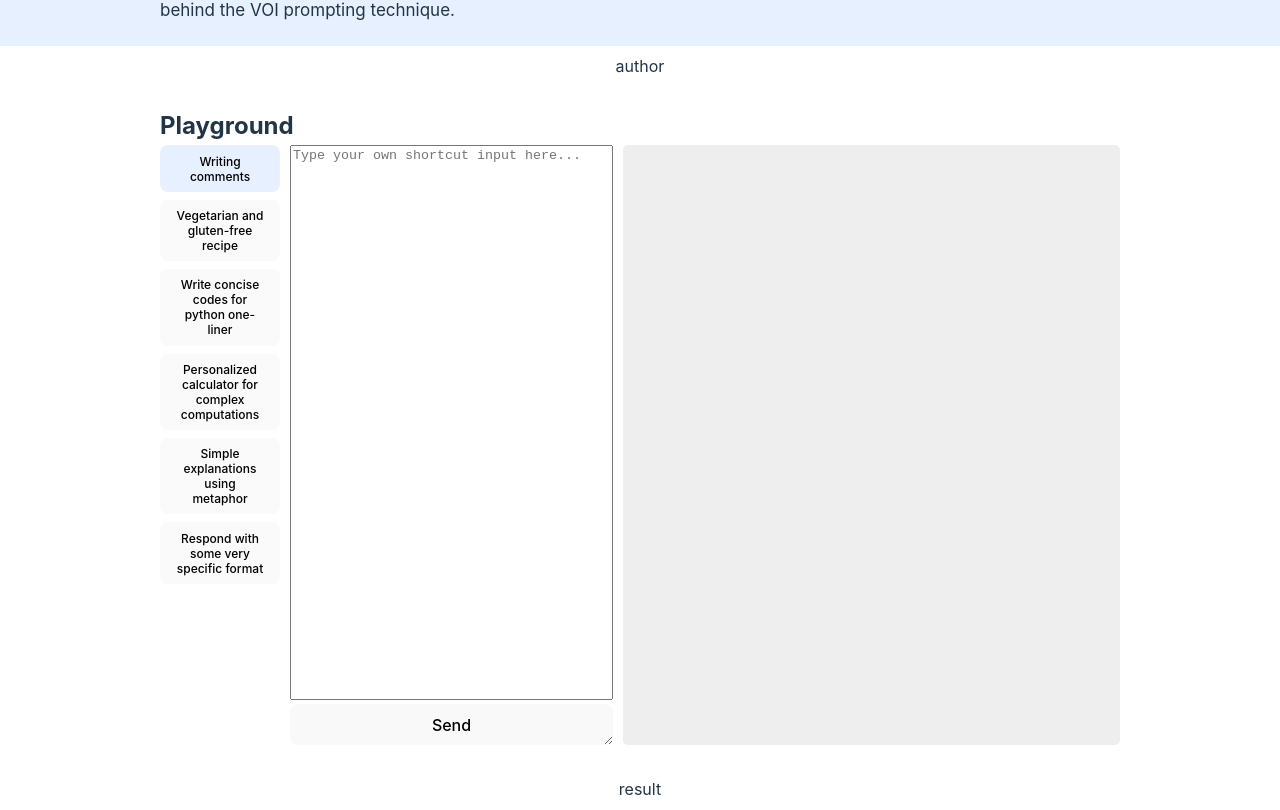
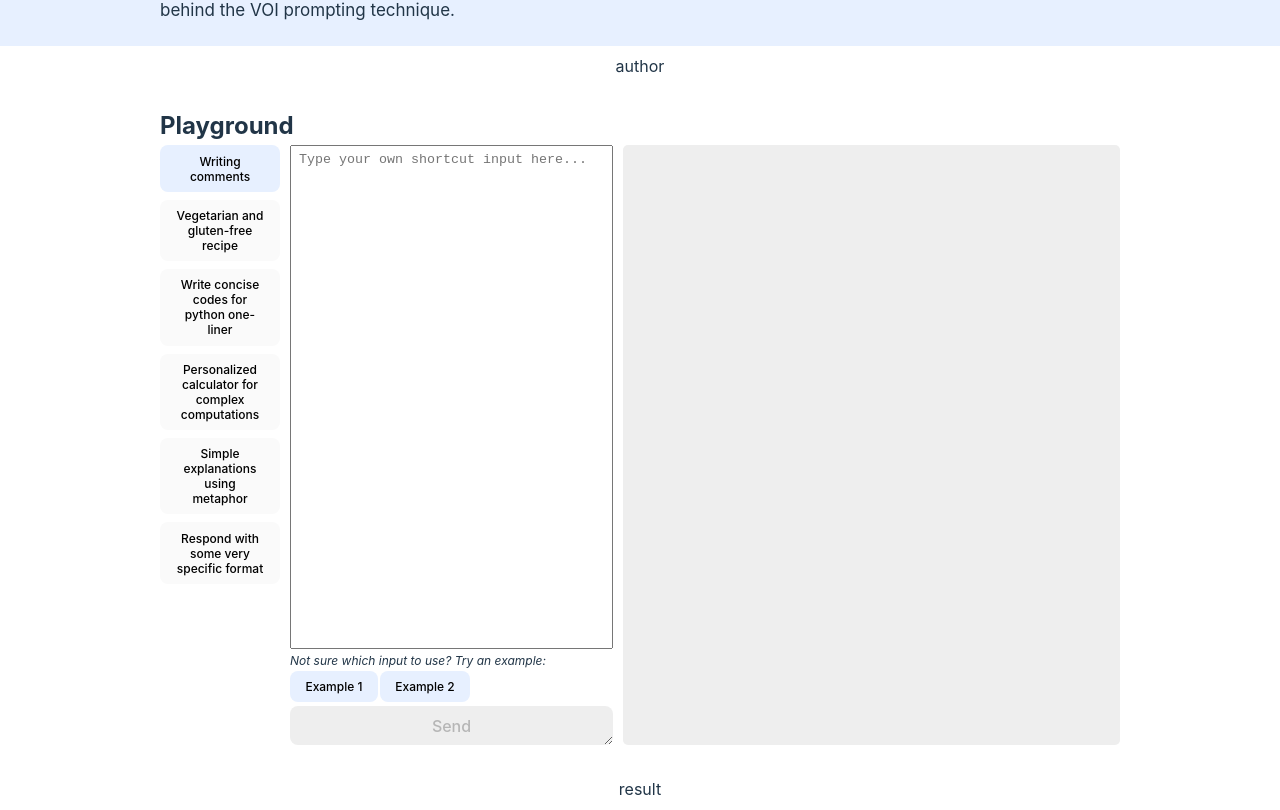
Before and after one commit to yumincho/autoui-demo, a React (Vite) app: page / in a window 1280 px wide. Shown: the part 394-1204 px from the top of the page. Built offline with nearby package versions, Linux system fonts and the light colour scheme.

Commit message:
:sparkles: add example requests

```diff
--- a/src/section/Demo.tsx
+++ b/src/section/Demo.tsx
@@ -18,6 +18,7 @@ export interface DialogueConfig {
   userID: string;
   shortcutID: string;
   shortcutIndex: number;
+  exampleRequest?: string[];
 }
 
 const Demo = () => {
@@ -41,6 +42,7 @@ const Demo = () => {
         userID={dialogueConfig.userID}
         shortcutID={dialogueConfig.shortcutID}
         shortcutIndex={dialogueConfig.shortcutIndex}
+        exampleRequest={dialogueConfig.exampleRequest}
       />
     </Layout>
   );
--- a/src/section/Playground.tsx
+++ b/src/section/Playground.tsx
@@ -35,9 +35,30 @@ const Result = styled.div`
 
   border-radius: 5px;
 
-  padding: 10px;
+  padding: 12px 16px;
   background-color: ${colors.gray200};
   overflow: auto;
+`;
+
+const ExampleButton = styled.button`
+  width: fit-content;
+  background-color: ${colors.blue200};
+
+  font-size: 12px;
+`;
+
+const SendButton = styled.button`
+  width: auto;
+  border: none;
+
+  background-color: ${colors.blue500};
+  color: ${colors.white};
+
+  &:disabled {
+    background-color: ${colors.gray200};
+    color: ${colors.gray400};
+    cursor: not-allowed;
+  }
 `;
 
 const url = "http://server.hyungyu.com:7161/runShortcut";
@@ -85,7 +106,12 @@ const handleRequest = async (
   }
 };
 
-const Playground = ({ userID, shortcutID, shortcutIndex }: DialogueConfig) => {
+const Playground = ({
+  userID,
+  shortcutID,
+  shortcutIndex,
+  exampleRequest,
+}: DialogueConfig) => {
   const [result, setResult] = useState<string>("");
   const [value, setValue] = useState<string>("");
 
@@ -105,12 +131,43 @@ const Playground = ({ userID, shortcutID, shortcutIndex }: DialogueConfig) => {
     <Layout>
       <Request onSubmit={(e) => handleClick(e, value)}>
         <textarea
-          style={{ height: "100%", resize: "none" }}
+          style={{ height: "100%", resize: "none", padding: "6px 8px" }}
           onChange={(e) => setValue(e.target.value)}
           value={value}
           placeholder="Type your own shortcut input here..."
         />
-        <button style={{ width: "auto" }}>Send</button>
+        <div
+          style={{
+            display: "flex",
+            flexDirection: "column",
+            gap: "2px",
+          }}
+        >
+          {exampleRequest && (
+            <div
+              style={{
+                fontSize: "12px",
+                fontStyle: "italic",
+              }}
+            >
+              Not sure which input to use? Try an example:
+            </div>
+          )}
+          <div style={{ display: "flex", gap: "2px", overflow: "auto" }}>
+            {exampleRequest?.map((request, index) => (
+              <ExampleButton
+                key={index}
+                onClick={(e) => {
+                  e.preventDefault();
+                  setValue(request);
+                }}
+              >
+                Example {index + 1}
+              </ExampleButton>
+            ))}
+          </div>
+        </div>
+        <SendButton disabled={value === ""}>Send</SendButton>
       </Request>
 
       <Result>
```
